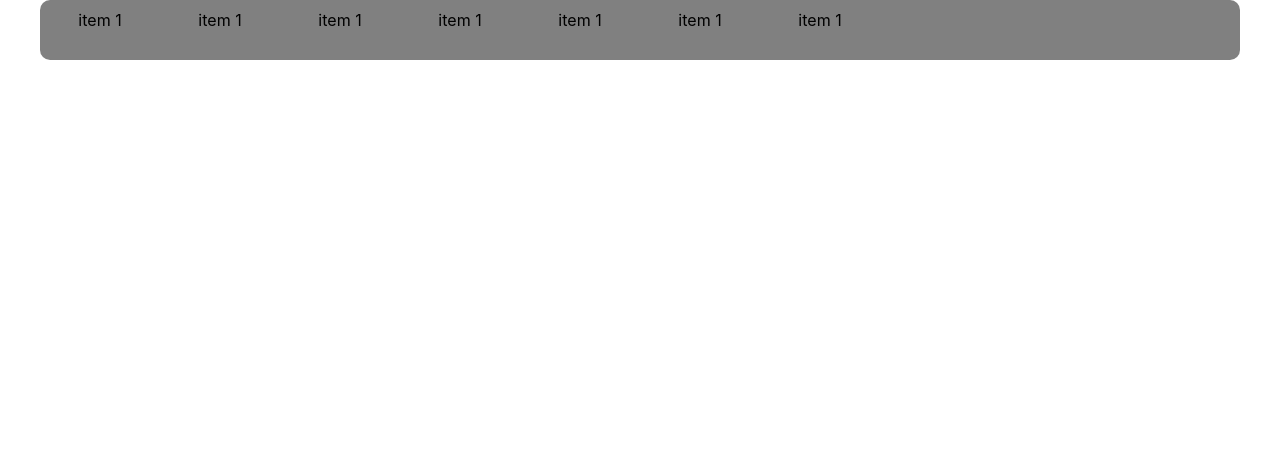
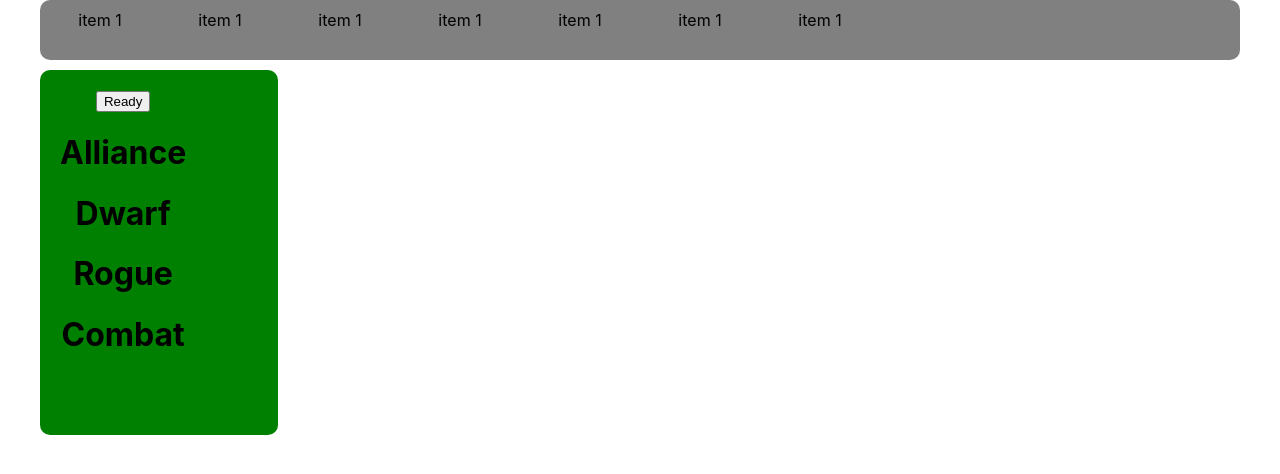
Before and after one commit to Katarka/World-of-RChraft, a React (Create React App) app: page / in a window 1280 px wide. Shown: the top 474 px of the page. Built offline with nearby package versions, Linux system fonts and the light colour scheme.

Commit message:
refactoring

```diff
--- a/src/App.js
+++ b/src/App.js
@@ -14,6 +14,7 @@ function App() {
           <div className="items">item 1</div>
           <div className="items">item 1</div>
       </div>
+        <Classic />
     </div>
   );
 }
--- a/src/components/classic/classic.jsx
+++ b/src/components/classic/classic.jsx
@@ -1,13 +1,48 @@
 import React from "react";
 import style from './classic.module.css'
 import random from "../../function/random";
+import store from "../../store/storeClassic";
 
-const classic = () => {
+const classic = (props) => {
+    const random = () => {
+        //Рандом фракции 0 || 1
+        let randomFact = Math.floor(Math.random() * store.faction.length)
+        let fact = store.faction[randomFact]
+        // console.log(fact)
+        //Рандом расы по значению фракции
+        let randomCharHorde = Math.floor(Math.random() * store.race[fact].length)
+        //console.log(store.race.Horde[raceChar1])
+        let randomCharAlliance = Math.floor(Math.random() * store.race[fact].length)
+        //console.log(store.race.Alliance[raceChar2])
+        let raceChar = randomFact ? store.race[fact][randomCharHorde]
+            : store.race[fact][randomCharAlliance]
+        // console.log(raceChar)
+        //Рандом класса по значению фракции
+        let randomClass = Math.floor(Math.random() * store.class[raceChar].length)
+        let classR = store.class[raceChar][randomClass]
+        // console.log(classR)
+        //Рандом спека по значению класса
+        let randomSpec = Math.floor(Math.random() * store.spec[classR].length)
+        let spec = store.spec[classR][randomSpec]
+        // console.log(spec)
+        return(
+                <div>
+                    <h1>{fact}</h1>
+                    <h1>{raceChar}</h1>
+                    <h1>{classR}</h1>
+                    <h1>{spec}</h1>
+                </div>
+        )
+    }
     return(
-        <div className={style.classic}>
-            {random}
+        <form className={style.classic}>
+        <div>
+            <button onClick={random}>Ready</button>
+            {random()}
         </div>
+        </form>
 )
+
 }
 
 export default classic
--- a/src/components/classic/classic.module.css
+++ b/src/components/classic/classic.module.css
@@ -1,7 +1,18 @@
 .classic {
-    grid-area: n;
-    background-color: black;
+    display: grid;
+    grid-template-areas: "n n";
+    grid-template-columns: 5fr 5fr;
+    background-color: green;
     border-radius: 10px;
     width: 100%;
     height: 100%;
+    text-align: center;
+    padding: 20px;
 }
+
+.button {
+    border-bottom: aqua;
+    border-radius: 10px;
+    width: 150px;
+    height: 50px;
+}
--- a/src/function/random.js
+++ b/src/function/random.js
@@ -1,29 +1,32 @@
-import store from "../store/store";
-
-const random = () => {
-    //Рандом фракции 0 || 1
-    let randomFact = Math.floor(Math.random() * store.faction.length)
-    let fact = store.faction[randomFact]
-    // console.log(fact)
-    //Рандом расы по значению фракции
-    let randomCharHorde = Math.floor(Math.random() * store.race[fact].length)
-    //console.log(store.race.Horde[raceChar1])
-    let randomCharAlliance = Math.floor(Math.random() * store.race[fact].length)
-    //console.log(store.race.Alliance[raceChar2])
-    let raceChar = randomFact ? store.race[fact][randomCharHorde]
-        : store.race[fact][randomCharAlliance]
-    // console.log(raceChar)
-    //Рандом класса по значению фракции
-    let randomClass = Math.floor(Math.random() * store.class[raceChar].length)
-    let classR = store.class[raceChar][randomClass]
-    // console.log(classR)
-    //Рандом спека по значению класса
-    let randomSpec = Math.floor(Math.random() * store.spec[classR].length)
-    let spec = store.spec[classR][randomSpec]
-    // console.log(spec)
-    console.log(`${fact} | ${raceChar} | ${classR} | ${spec}`)
-}
-
-random()
-
-export default random
+// import store from "../store/storeClassic";
+//
+// let fact
+// let raceChar
+// let classR
+// let spec
+//
+// const random = () => {
+//     //Рандом фракции 0 || 1
+//     let randomFact = Math.floor(Math.random() * store.faction.length)
+//     fact = store.faction[randomFact]
+//     // console.log(fact)
+//     //Рандом расы по значению фракции
+//     let randomCharHorde = Math.floor(Math.random() * store.race[fact].length)
+//     //console.log(store.race.Horde[raceChar1])
+//     let randomCharAlliance = Math.floor(Math.random() * store.race[fact].length)
+//     //console.log(store.race.Alliance[raceChar2])
+//     raceChar = randomFact ? store.race[fact][randomCharHorde]
+//         : store.race[fact][randomCharAlliance]
+//     // console.log(raceChar)
+//     //Рандом класса по значению фракции
+//     let randomClass = Math.floor(Math.random() * store.class[raceChar].length)
+//     classR = store.class[raceChar][randomClass]
+//     // console.log(classR)
+//     //Рандом спека по значению класса
+//     let randomSpec = Math.floor(Math.random() * store.spec[classR].length)
+//     spec = store.spec[classR][randomSpec]
+//     // console.log(spec)
+// }
+// // random()
+//
+// export default random
--- /dev/null
+++ b/src/store/storeClassic.js
@@ -0,0 +1,31 @@
+const store = {
+        faction: ["Alliance", "Horde"],
+        race: {
+            "Alliance": ["Dwarf", "Gnome", "Human", "Night Elf"],
+            "Horde": ["Orc", "Troll", "Tauren", "Undead"]
+        },
+        class: {
+            "Dwarf": ["Hunter", "Paladin", "Priest", "Rogue", "Warrior"],
+            "Gnome": ["Mage", "Rogue", "Warlock", "Warrior"],
+            "Human": ["Mage", "Paladin", "Priest", "Rogue", "Warlock", "Warrior"],
+            "Night Elf": ["Druid", "Hunter", "Priest", "Rogue", "Warrior"],
+            "Undead": ["Mage", "Priest", "Rogue", "Warlock", "Warrior"],
+            "Orc": ["Hunter", "Rogue", "Shaman", "Warlock", "Warrior"],
+            "Tauren": ["Druid", "Hunter", "Shaman", "Warrior"],
+            "Troll": ["Hunter", "Mage", "Priest", "Rogue", "Shaman", "Warrior"],
+        },
+        spec: {
+            "Druid": ["Balance", "Feral", "Guardian", "Restoration"],
+            "Hunter": ["Beast Mastery", "Marksmanship", "Survival"],
+            "Mage": ["Arcane", "Fire", "Frost"],
+            "Paladin": ["Holy", "Protection", "Retribution"],
+            "Priest": ["Discipline", "Holy", "Shadow"],
+            "Rogue": ["Assassination", "Combat", "Subtlety"],
+            "Shaman": ["Elemental", "Enhancement", "Restoration"],
+            "Warlock": ["Affliction", "Demonology", "Destruction"],
+            "Warrior": ["Arms", "Fury", "Protection"]
+        }
+}
+
+
+export default store;
```
